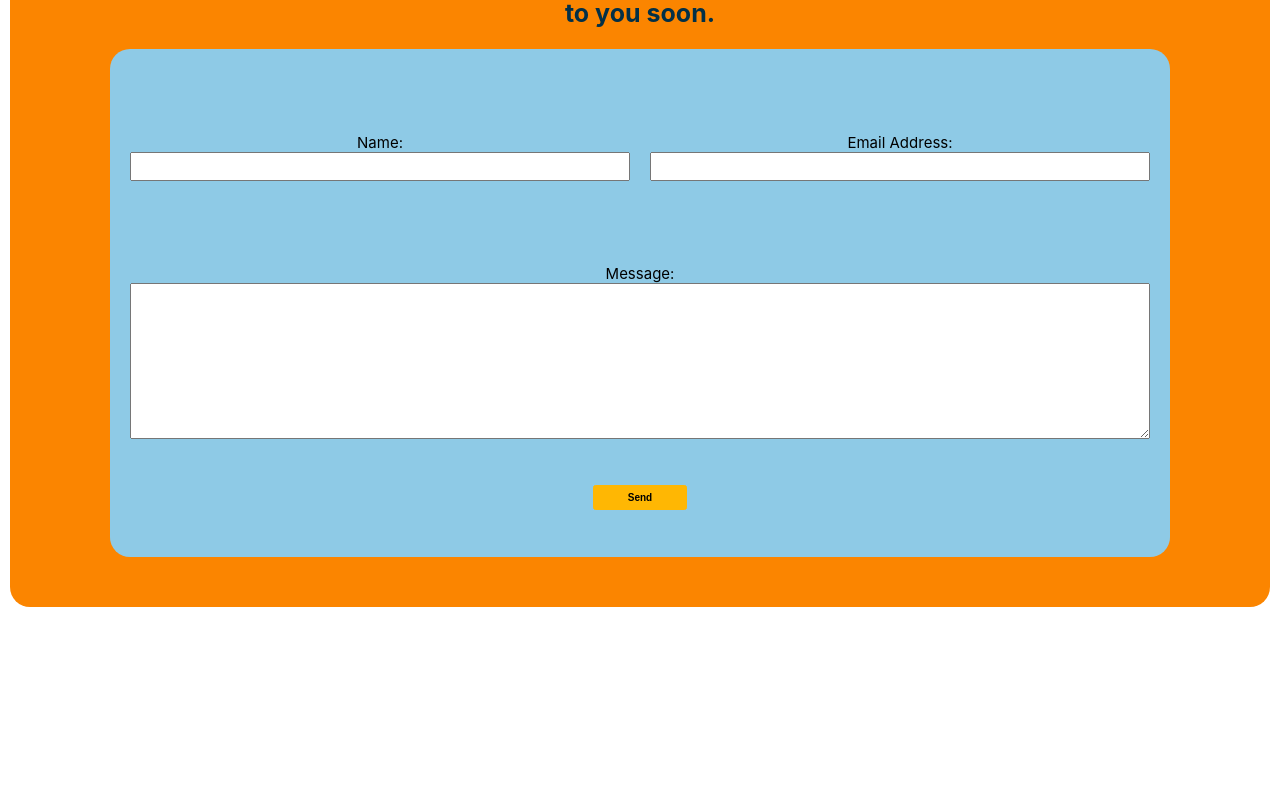
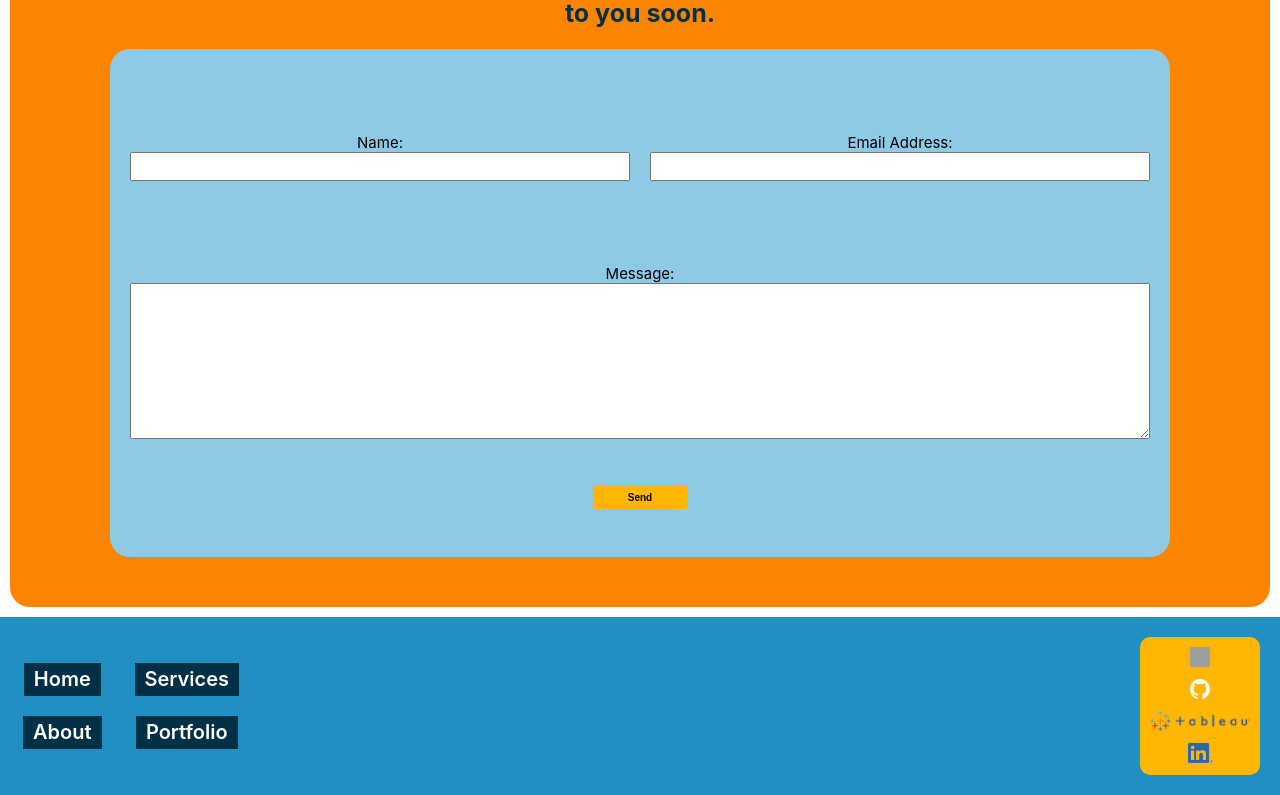
Before and after one commit to JeremyKlassen/PortfolioWebsite, a React (Vite) app: page /Thanks in a window 1280 px wide. Shown: the part 2000-2795 px from the top of the page. Before the commit the page ends 2617 px from the top, so only its background shows below. Built offline with nearby package versions, Linux system fonts and the light colour scheme; grey boxes are pictures that could not be loaded.

Commit message:
footer updated

```diff
--- a/src/App.tsx
+++ b/src/App.tsx
@@ -35,7 +35,7 @@ function App() {
           <Route path="/Bully" element={<Body page={page} />} />
           <Route path="/Thanks" element={<Body page={page} />} />
         </Routes>
-        {/* <Footer /> */}
+        <Footer />
       </Context.Provider>
     </div>
   );
--- a/src/components/layouts/Footer/FootLink.module.css
+++ b/src/components/layouts/Footer/FootLink.module.css
@@ -6,7 +6,7 @@
   background-color: var(--theme-color-4);
   color: white;
   padding: 5px 10px;
-  font-size: 1rem;
+  font-size: 2rem;
   cursor: pointer;
   text-decoration: none;
   border: none;
--- a/src/components/layouts/Footer/Footer.module.css
+++ b/src/components/layouts/Footer/Footer.module.css
@@ -1,14 +1,10 @@
 .footContainer {
   display: flex;
-
   background: var(--header-footer);
-  height: 8em;
+  height: fit-content;
   align-items: center;
   justify-content: space-between;
-  margin: 10px;
   margin-bottom: 0;
-  border-top-left-radius: 20px;
-  border-top-right-radius: 20px;
 }
 
 .footContent {
--- a/src/components/layouts/Footer/FooterLinks.module.css
+++ b/src/components/layouts/Footer/FooterLinks.module.css
@@ -1,7 +1,8 @@
-.navList {
+.footNavList {
   display: grid;
-  grid-template-columns: repeat(5, 1fr);
+  grid-template-columns: repeat(2, 1fr);
   list-style: none;
+  padding: 0;
 }
 
 .navTag {
--- a/src/components/layouts/Footer/FooterLinks.tsx
+++ b/src/components/layouts/Footer/FooterLinks.tsx
@@ -1,10 +1,10 @@
+import FootLink from "./FootLink";
 import styles from "./FooterLinks.module.css";
-import FootLink from "./FootLink";
 
 const FooterLinks = () => {
   return (
     <nav className={styles.navTag}>
-      <ul className={styles.navList}>
+      <ul className={styles.footNavList}>
         <li>
           <FootLink name="Home" />
         </li>
--- a/src/components/ui/SocialMedia/SocialMedia.module.css
+++ b/src/components/ui/SocialMedia/SocialMedia.module.css
@@ -1,11 +1,12 @@
 .socialMediaContainer {
   display: flex;
-  flex-direction: row-reverse;
+  flex-direction: column;
   justify-content: flex-start;
   padding: 0.5rem;
   background-color: var(--theme-color-2);
   width: fit-content;
   border-radius: 10px;
+  margin: 10px;
 }
 
 .socialMediaItem {
--- a/src/components/ui/SocialMedia/SocialMedia.tsx
+++ b/src/components/ui/SocialMedia/SocialMedia.tsx
@@ -7,7 +7,6 @@ import styles from "./SocialMedia.module.css";
 const SocialMedia = () => {
   const lSize = 2;
   return (
-    <>
     <div className={styles.socialMediaContainer}>
       <div className={styles.socialMediaItem}>
         <Instagram size={lSize} />
@@ -22,7 +21,6 @@ const SocialMedia = () => {
         <LinkedIn size={lSize} />
       </div>
     </div>
-    </>
   );
 };
 
```
Lines whose indentation alone changed are shown as unchanged.
